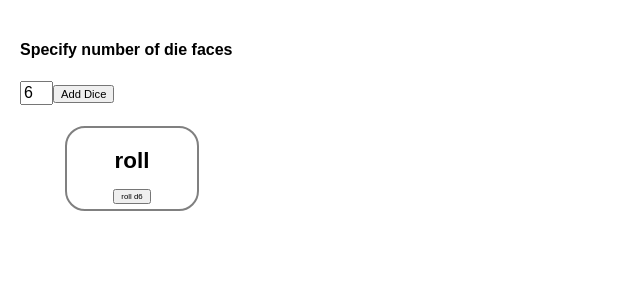
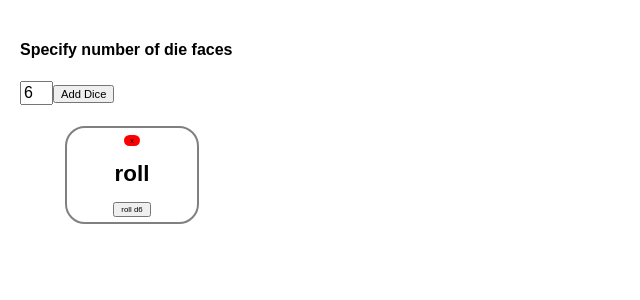
Before and after one commit to descartez/hello-react, a React (Create React App) app in the folder projects/multi-die/: page / in a window 1280 px wide. Both pictures are taken after a click on the button "Add Dice". Shown: the top 300 px of the page, without its empty margins (0-640 px from the left). Built offline with nearby package versions, Linux system fonts and the light colour scheme.

Commit message:
adds remove function to multi-die

```diff
--- a/projects/multi-die/src/App.css
+++ b/projects/multi-die/src/App.css
@@ -30,3 +30,10 @@
   width: 25px;
   font-size: 1em;
 }
+
+.remove-die {
+  font-size: 1em;
+  background-color: red;
+  border: 0px;
+  border-radius: 15px;
+}
--- a/projects/multi-die/src/App.js
+++ b/projects/multi-die/src/App.js
@@ -34,7 +34,7 @@ class Die extends Component {
     let dieSides = this.state.dieSides
     let dieFace = this.state.dieFace
     return (
-      <div className={`die d${dieSides}`}>
+      <div>
       <h1>{dieFace}</h1>
       <button onClick={this.update.bind(this)}>roll d{dieSides}</button>
       </div>
@@ -47,18 +47,23 @@ class DiceCup extends Component {
     super(props);
     this.state = {
       dice: [],
-      nextAddDieSides: 6
+      nextAddDieSides: 6,
     }
   }
 
   addDie = (sides) => {
+    console.log(`d${sides}`)
     let diceSet = this.state.dice
     diceSet.push(sides)
     this.setState({dice: diceSet})
   }
 
-  update() {
-    this.addDie(this.state.nextAddDieSides)
+  removeDie = (dieIndex) => {
+    console.log(`removing die at ${dieIndex}`)
+    let diceSet = this.state.dice
+    diceSet.splice(dieIndex, 1)
+    console.log(diceSet)
+    this.setState({dice: diceSet})
   }
 
   render() {
@@ -68,14 +73,15 @@ class DiceCup extends Component {
       <div id='die-adder'>
         <h4>Specify number of die faces</h4>
         <input type='number' value={this.state.nextAddDieSides} onChange={event => this.setState({ nextAddDieSides: event.target.value })} />
-        <button id='add-die' onClick={this.update.bind(this)}>Add Dice</button>
+        <button id='add-die' onClick={() => {this.addDie(this.state.nextAddDieSides)}}>Add Dice</button>
       </div>
       <ul id="dice-cup">
       {
         dice.map((die, index) => {
           return (
-            <li key={`d${die}_${index}`}>
-            <Die dieSides={die}/>
+            <li key={`d${die}_${index}`} className={`die d${die}`}>
+              <button className='remove-die' onClick={() => {this.removeDie(index)}}>x</button>
+              <Die dieSides={die}/>
             </li>
             );
         })
```
